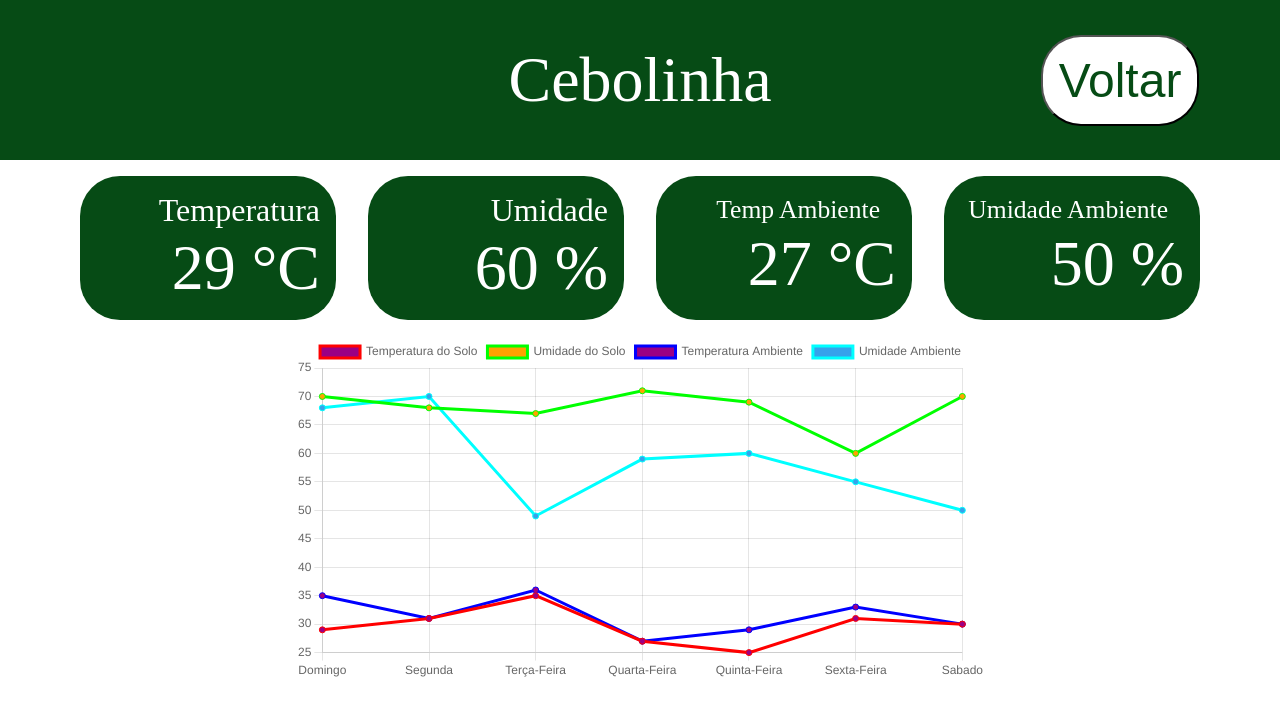
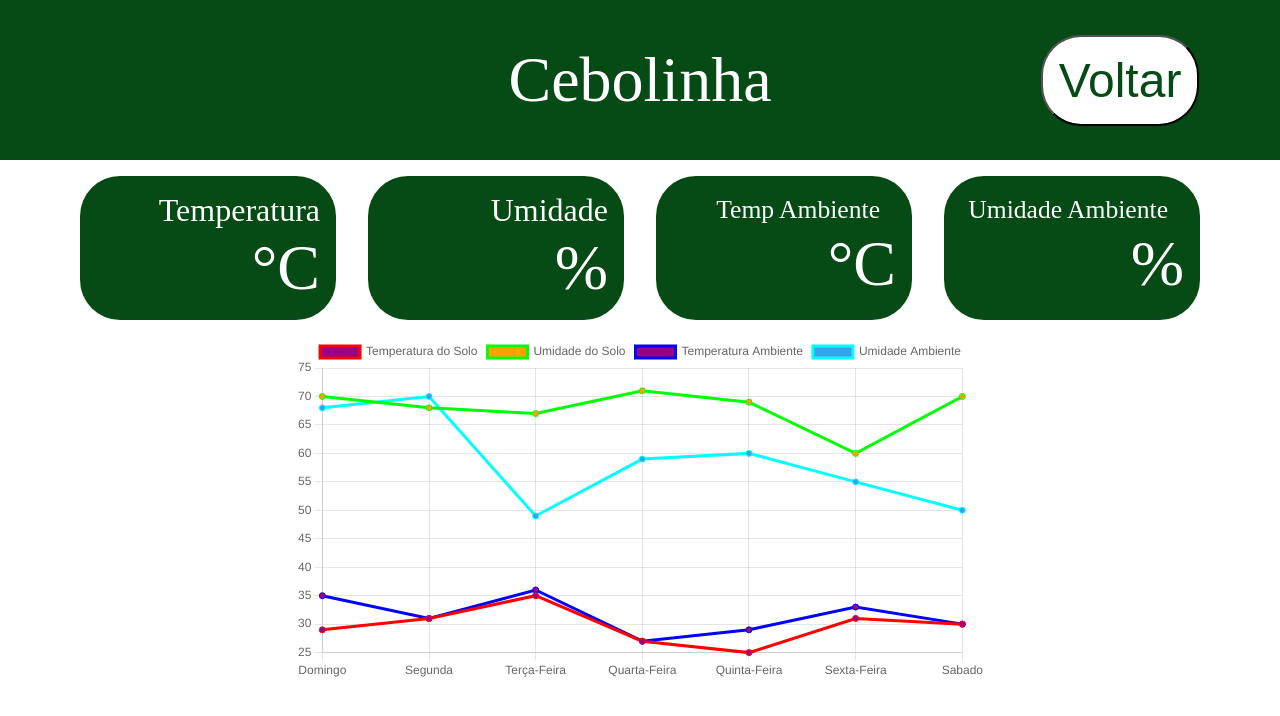
Before and after one commit to RamonBarros/projeto-instrumentacao, a Vue app in the folder frontend/: page /stats in a window 1280 px wide. Shown: the top 716 px of the page. Built offline with nearby package versions, Linux system fonts and the light colour scheme; no server answers; the database is empty; sample sign-in values are in the browser's storage.

Commit message:
Ler os dados do banco de dados em tempo real.

```diff
--- a/frontend/src/App.vue
+++ b/frontend/src/App.vue
@@ -4,18 +4,39 @@
 
 <script>
 import { auth } from './firebase/index.js';
+import {db} from "./firebase/index.js";
+import { ref, onValue, get, child} from "firebase/database";
 
 export default {
   data() {
     return {
+
     }
   },
   mounted() {
+
     if(auth.currentUser){
-      console.log(auth.currentUser)
+      console.log("logado")
     } else(
       this.$router.push('/')
     )
+  },
+  created(){
+
+    const dados= ref(db)
+
+    onValue(dados,(snapshot)=>{
+      const data = snapshot.val().stats;
+      console.log(data)
+      // console.log(data.air_humidity)
+      // get(child(dados,`stats/`)).then((snapshot) => {
+      //   if(snapshot.exists()){
+      //     console.log(snapshot.val())
+      //   }else{
+      //     console.log("não existe")
+      //   }
+      // })
+    })
   }
 
 
--- a/frontend/src/firebase/index.js
+++ b/frontend/src/firebase/index.js
@@ -1,6 +1,7 @@
 // Import the functions you need from the SDKs you need
 import { initializeApp } from "firebase/app";
 import { getAuth } from "firebase/auth";
+import { getDatabase } from "firebase/database";
 // TODO: Add SDKs for Firebase products that you want to use
 // https://firebase.google.com/docs/web/setup#available-libraries
 
@@ -14,10 +15,14 @@ const firebaseConfig = {
   storageBucket: "proj-instrumentacao.appspot.com",
   messagingSenderId: "537585150415",
   appId: "1:537585150415:web:32e3c728fa7610dbfe8aba",
-  measurementId: "G-8RZD106MS8"
+  measurementId: "G-8RZD106MS8",
+  databaseURL: "https://proj-instrumentacao-default-rtdb.firebaseio.com/",
+
 };
 
 // Initialize Firebase
 const app = initializeApp(firebaseConfig);
 // Initialize Firebase Authentication and get a reference to the service
 export const auth = getAuth(app);
+// Initialize Realtime Database and get a reference to the service
+export const db = getDatabase(app);
--- a/frontend/src/views/Stats.vue
+++ b/frontend/src/views/Stats.vue
@@ -34,6 +34,8 @@
 <script>
 import Header from "../components/Header.vue"
 import { auth } from '../firebase/index.js'
+import { ref, onValue} from "firebase/database";
+import {db} from "@/firebase/index.js"
 
 import {
   Chart as ChartJS,
@@ -92,17 +94,32 @@ export default {
                 responsive: true,
             },
 
-            Ground_Temperature:29,
-            Ground_Humidity:60,
-            Air_Temperature:27,
-            Air_Humidity:50,
+            Ground_Temperature:"",
+            Ground_Humidity:"",
+            Air_Temperature:"",
+            Air_Humidity:"",
+            Stats_Vector:[],
         }
     },
     mounted(){
     if(auth.currentUser){
       console.log("logado")
     }
+
   },
+  created(){
+
+    const dados= ref(db)
+
+    onValue(dados,(snapshot)=>{
+    const data = snapshot.val().stats;
+        this.Ground_Temperature=snapshot.val().stats.ground_temperature;
+        this.Ground_Humidity=snapshot.val().stats.ground_humidity;
+        this.Air_Temperature=snapshot.val().stats.air_temperature;
+        this.Air_Humidity=snapshot.val().stats.air_humidity;
+        console.log(data)
+    })
+},
     computed: {
     myStyles () {
       return {
```
